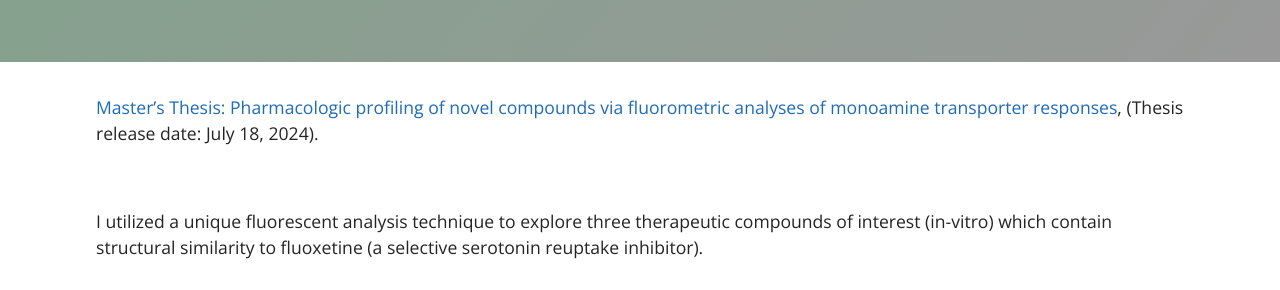
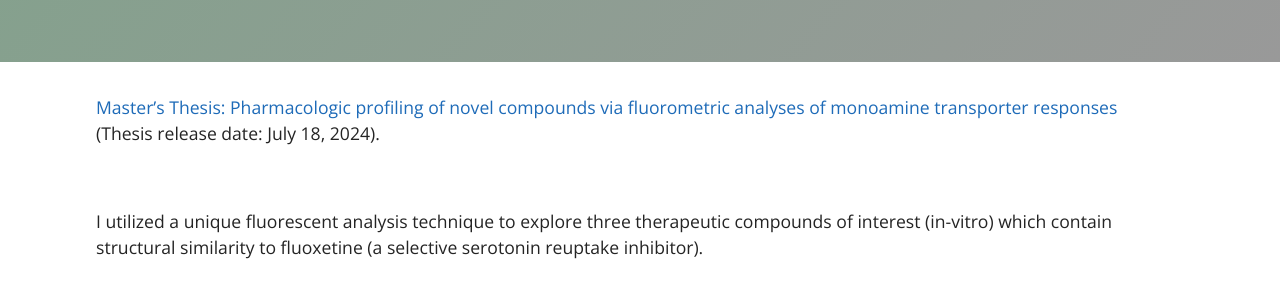
Before and after one commit to EyeCanDoIt/EyeCanDoIt.github.io, a Jekyll site: the page built from thesis.md, in a window 1280 px wide. Shown: the part 514-804 px from the top of the page. Built offline with Jekyll 4.4.1, drawn with Linux system fonts in a browser that asks for light colours.

Commit message:
Update thesis.md

```diff
--- a/thesis.md
+++ b/thesis.md
@@ -5,7 +5,9 @@ filename: thesis
 ---
 
 
-[Master's Thesis: Pharmacologic profiling of novel compounds via fluorometric analyses of monoamine transporter responses](https://scholarscompass.vcu.edu/etd/5983/){:target="_blank"}, (Thesis release date: July 18, 2024).
+[Master's Thesis: Pharmacologic profiling of novel compounds via fluorometric analyses of monoamine transporter responses](https://scholarscompass.vcu.edu/etd/5983/){:target="_blank"}
+<br>
+(Thesis release date: July 18, 2024).
 
 <br>
 
```
